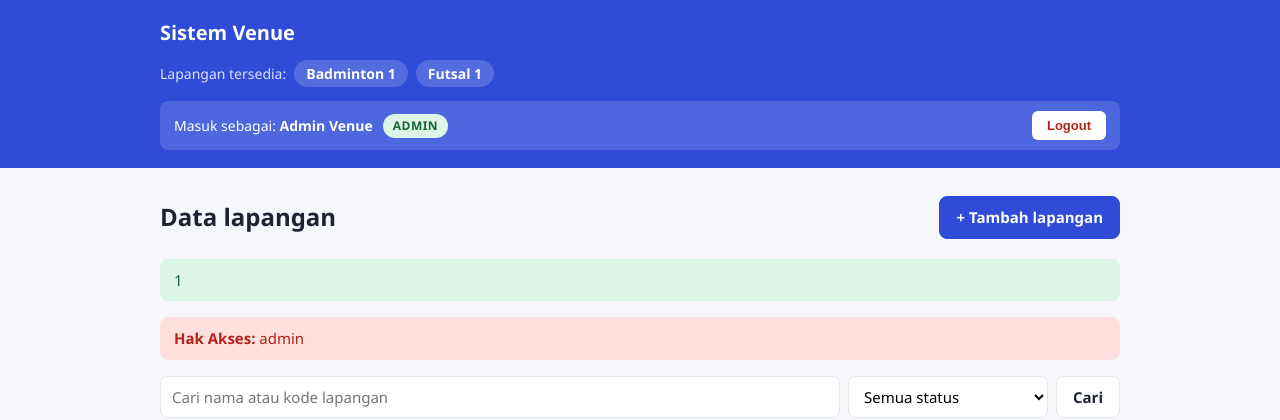
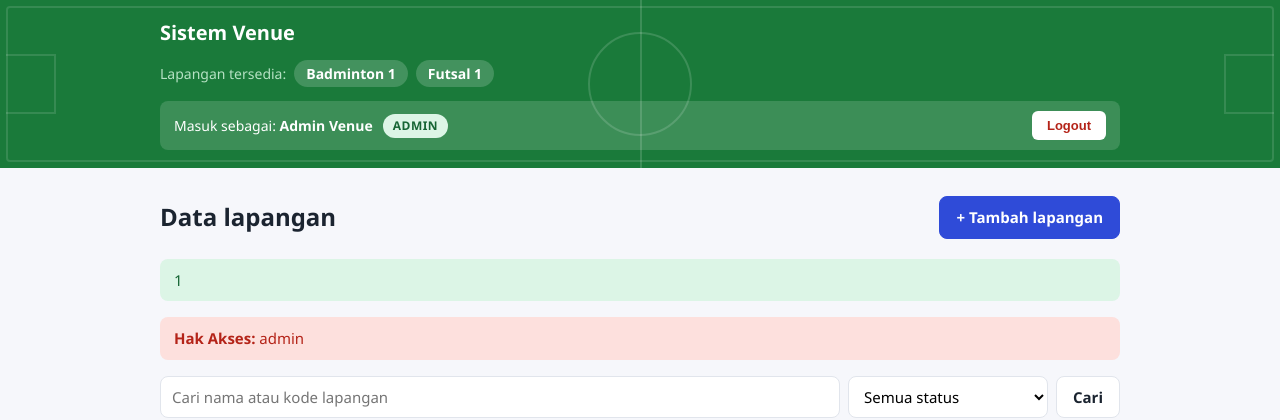
Before and after one commit to wildunsss/TUGAS-BESAR-WILDAN, a Laravel app: page /lapangan in a window 1280 px wide. Shown: the top 420 px of the page. Run offline with Laravel 12, Linux system fonts and the light colour scheme; a user stored in the database is signed in; data comes from the database, SQL or seed files in the repository.

Commit message:
projek tugas besar

```diff
--- a/projek laravel/public/style-crud.css
+++ b/projek laravel/public/style-crud.css
@@ -19,14 +19,72 @@ body {
 }
 
 .atas {
-  background: var(--biru);
+  background: #1a7a3a;
   color: #fff;
+  position: relative;
+  overflow: hidden;
+}
+
+.atas::before {
+  content: '';
+  position: absolute;
+  top: 0;
+  left: 50%;
+  width: 2px;
+  height: 100%;
+  background: rgba(255, 255, 255, 0.15);
+}
+
+.atas::after {
+  content: '';
+  position: absolute;
+  top: 50%;
+  left: 50%;
+  width: 100px;
+  height: 100px;
+  border: 2px solid rgba(255, 255, 255, 0.15);
+  border-radius: 50%;
+  transform: translate(-50%, -50%);
+}
+
+.atas .garis-tepi {
+  position: absolute;
+  top: 6px;
+  left: 6px;
+  right: 6px;
+  bottom: 6px;
+  border: 2px solid rgba(255, 255, 255, 0.12);
+  border-radius: 4px;
+  pointer-events: none;
+}
+
+.atas .garis-kotak-kiri,
+.atas .garis-kotak-kanan {
+  position: absolute;
+  top: 50%;
+  width: 50px;
+  height: 60px;
+  border: 2px solid rgba(255, 255, 255, 0.12);
+  transform: translateY(-50%);
+  pointer-events: none;
+}
+
+.atas .garis-kotak-kiri {
+  left: 6px;
+  border-left: none;
+}
+
+.atas .garis-kotak-kanan {
+  right: 6px;
+  border-right: none;
 }
 
 .atas .isi {
   max-width: 1000px;
   margin: 0 auto;
   padding: 18px 20px;
+  position: relative;
+  z-index: 1;
 }
 
 .merek {
@@ -44,7 +102,7 @@ body {
 
 .tersedia span {
   font-size: 14px;
-  color: #dbe2ff;
+  color: #b6e2c4;
 }
 
 .tersedia b {
--- a/projek laravel/resources/views/form-lapangan.blade.php
+++ b/projek laravel/resources/views/form-lapangan.blade.php
@@ -9,6 +9,9 @@
 <body>
 
 <header class="atas">
+  <div class="garis-tepi"></div>
+  <div class="garis-kotak-kiri"></div>
+  <div class="garis-kotak-kanan"></div>
   <div class="isi">
     <div class="merek">Sistem Venue</div>
     @if (!empty($tersedia) && count($tersedia) > 0)
--- a/projek laravel/resources/views/lapangan.blade.php
+++ b/projek laravel/resources/views/lapangan.blade.php
@@ -9,6 +9,9 @@
 <body>
 
 <header class="atas">
+  <div class="garis-tepi"></div>
+  <div class="garis-kotak-kiri"></div>
+  <div class="garis-kotak-kanan"></div>
   <div class="isi">
     <div class="merek">Sistem Venue</div>
 
```
